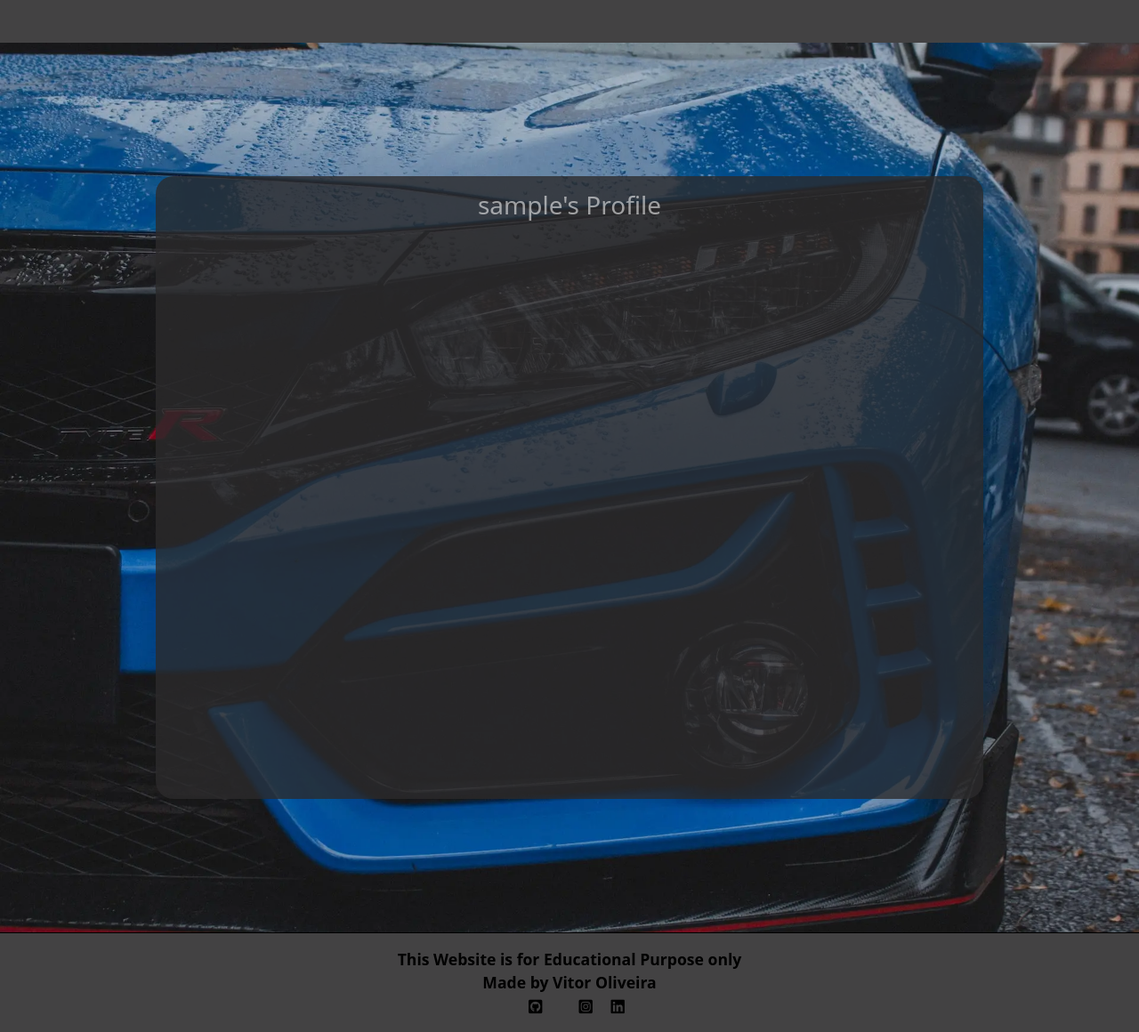
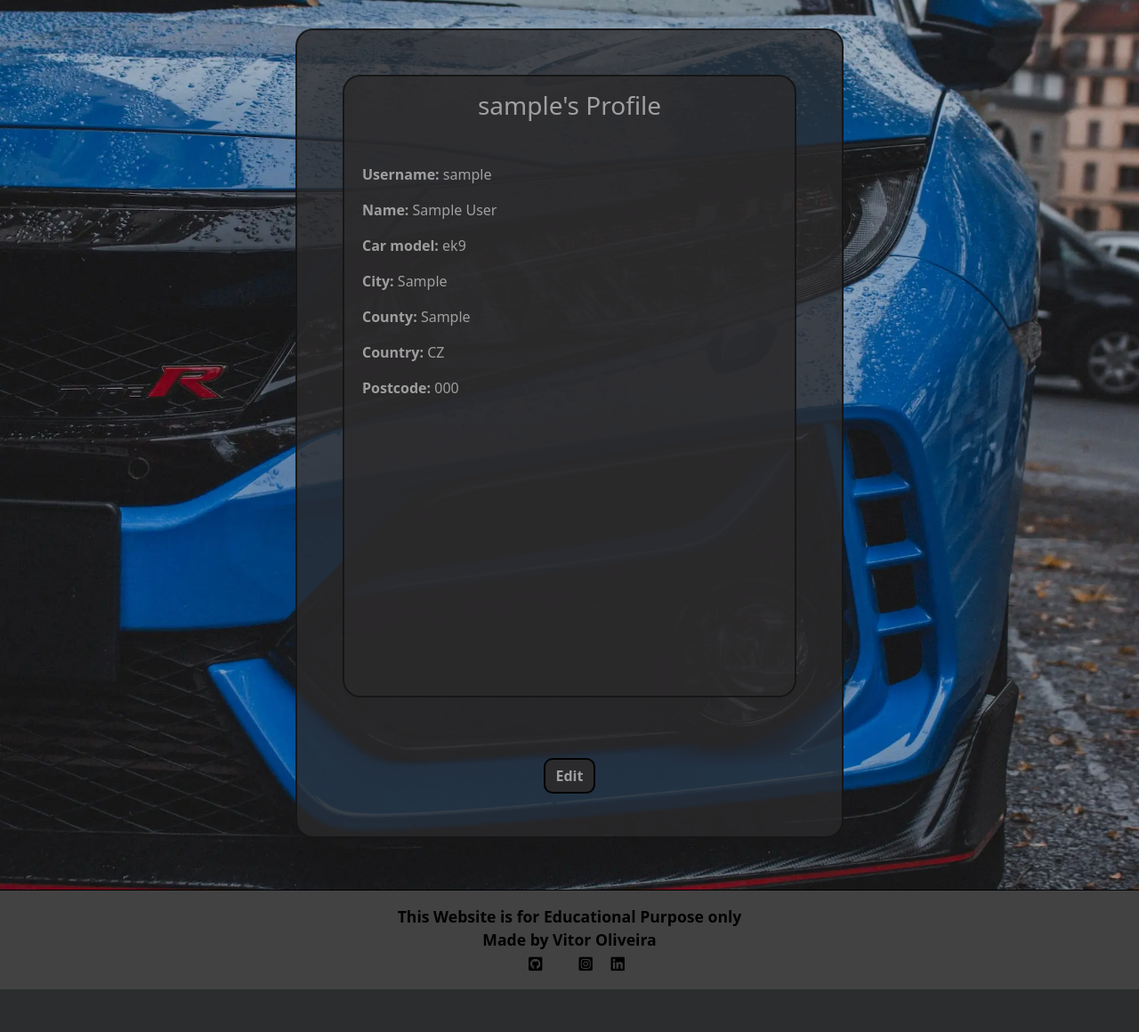
Before and after one commit to b1ndark/project4, a Django app: template profiles/templates/profiles/profile.html in a window 1280 px wide. Shown: the part 71-1231 px from the top of the page at 89% size. After the commit the page ends 1183 px from the top, so only its background shows below. Run offline with Django 3.2, Linux system fonts and the light colour scheme; the template is opened without the code that fills it: values that come from a table or form of the project are taken from there, others are empty; a user stored in the database is signed in; tables that the repository leaves empty hold one stand-in row (values such as "Sample post").

Commit message:
profile details displayed

```diff
--- a/profiles/forms.py
+++ b/profiles/forms.py
@@ -6,7 +6,8 @@ class ProfileForm(forms.ModelForm):
 
     class Meta:
         model = UserProfile
-        fields = ['car_model', 'city', 'county', 'country', 'postcode']
+        fields = ['car_model', 'city',
+                  'county', 'country', 'postcode']
 
         labels = {
             'car_model': 'Car Model',
--- a/profiles/templates/profiles/profile.html
+++ b/profiles/templates/profiles/profile.html
@@ -2,24 +2,37 @@
 
 {% load static %}
 
+{% block title %}- Profile - {{profile.user.username}}{% endblock %}
+
 {% block content %}
 <!--            Profile container            -->
-<section class="align-items-center mt-5 home-main-section">
-    <div class="container">
-        <div class="row">
+<section class="align-items-center home-main-section">
+    <div class="container-fluid col-lg-6 pt-2 pb-2">
+        <div class="col-lg-12 card mt-4">
+            <div class="row row-bottom">
             <!--            Container            -->
-            <div class="home-card col-10 text-center">
-                <h3 class="mb-5 mt-3">{{ profile.user }}'s Profile</h3>
-                <p>
-
-                </p>
-                <p>
-
-                </p>
-                <p>
-
-                </p>
+                <div class="profile-home-card col-10">
+                    <div class="row">
+                        <h3 class="mb-5 mt-3 text-center">{{ profile.user.username }}'s Profile</h3>
+                    </div>
+                    <div class="profile-content-details">
+                        <p><strong>Username:</strong> {{ profile.user }}</p>
+                        <p><strong>Name:</strong> {{ profile.name }}</p>
+                        <p><strong>Car model:</strong> {{ profile.car_model }}</p>
+                        <p><strong>City:</strong> {{ profile.city }}</p>
+                        <p><strong>County:</strong> {{ profile.county }}</p>
+                        <p><strong>Country:</strong> {{ profile.country }}</p>
+                        <p><strong>Postcode:</strong> {{ profile.postcode }}</p>
+                    </div>
+                </div>
             </div>
+            {% if request.user == profile.user %}
+            <div class="row mb-5 edit-button">
+                <div class="btn-display text-center">
+                    <button id="btn-edit" class="btn">Edit</button>
+                </div>
+            </div>
+            {% endif %}
         </div>
     </div>
 </section>
--- a/static/css/style.css
+++ b/static/css/style.css
@@ -325,6 +325,29 @@ img {
     box-shadow: var(--boxshadow);
 }
 
+.profile-home-card {
+    background-color: var(--posts-background);
+    color: var(--white);
+    border-radius: 20px;
+    display: flex;
+    flex-direction: column;
+    height: 700px;
+    margin-top: 50px;
+    margin-bottom: 50px;
+    border: 2px solid var(--nav);
+}
+
+.profile-content-details {
+    display: flex;
+    flex-direction: column;
+    padding-right: 20px;
+    padding-left: 20px;
+    justify-content: space-between;
+}
+
+.edit-button {
+    display: flex;
+}
 
 /************************** Footer **************************/
 
```
